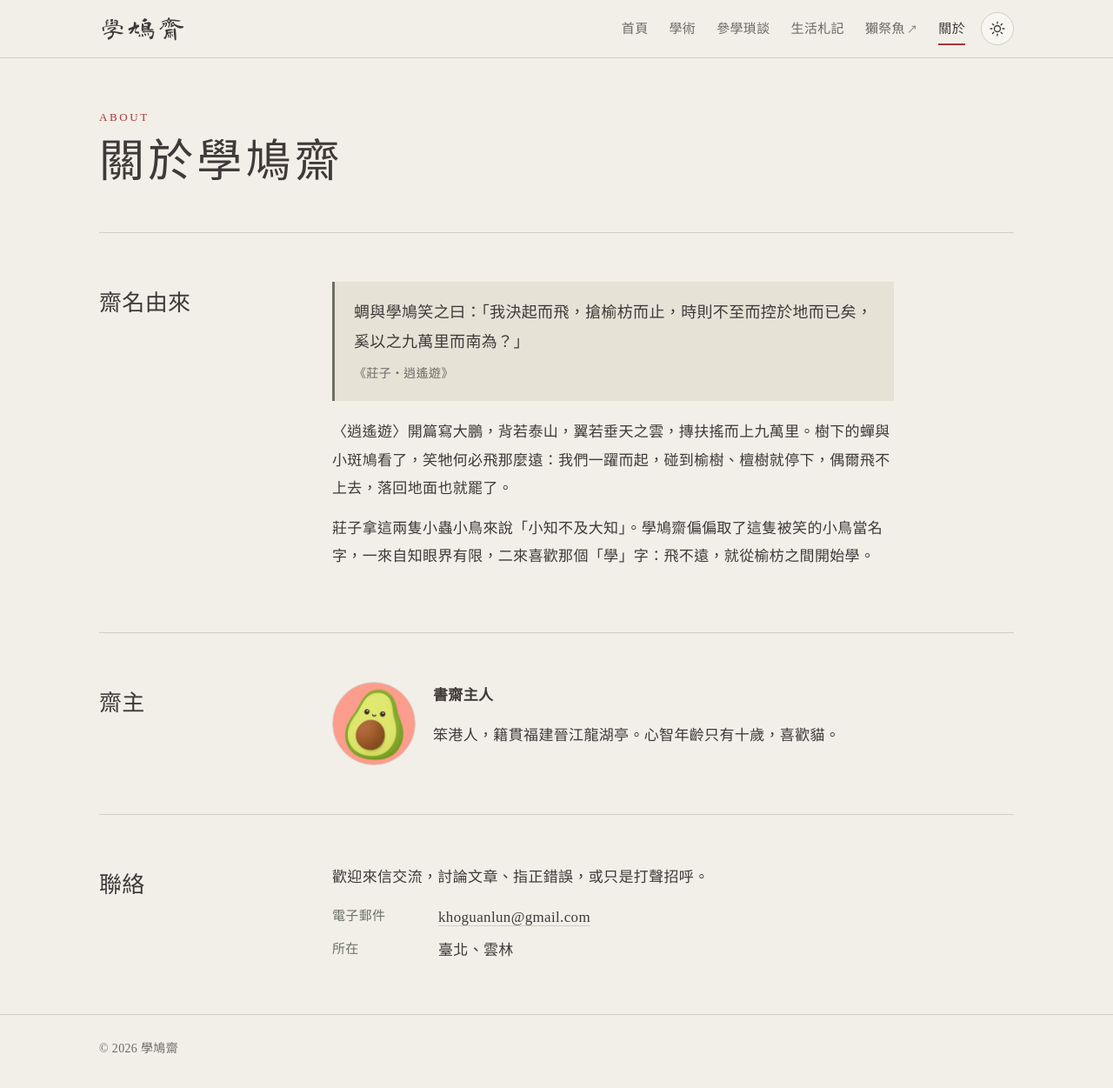
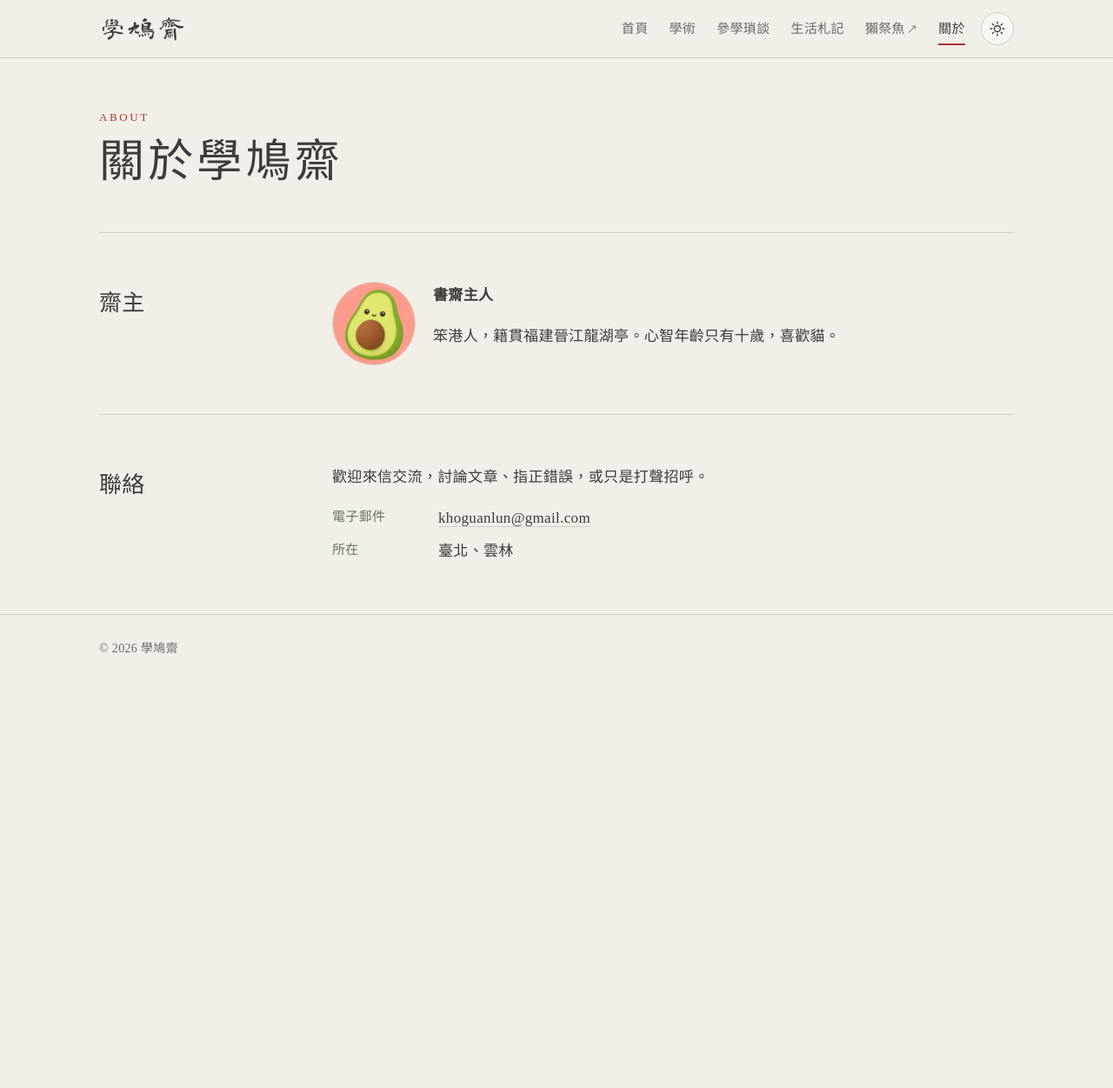
Before and after one commit to Guanlun-bot/hakkiuchay, a Jekyll site: the page built from about.html, in a window 1280 px wide and 1255 px high. Shown: the top 1251 px of the window at 87% size. Built offline with Jekyll 4.4.1, drawn with Linux system fonts in a browser that asks for light colours.

Commit message:
關於頁移除齋名由來
Co-Authored-By: Claude Opus 5.5 <noreply@anthropic.com>
Claude-Session: https://claude.ai/code/session_019SwunGJvkkbXk4KEqbxpBr

```diff
--- a/about.html
+++ b/about.html
@@ -10,16 +10,6 @@ permalink: /about/
     <div class="eyebrow">ABOUT</div>
     <h1>關於學鳩齋</h1>
   </header>
-  <section class="section">
-    <div class="about-grid">
-      <h2>齋名由來</h2>
-      <div class="body">
-        <blockquote class="quote">蜩與學鳩笑之曰：「我決起而飛，搶榆枋而止，時則不至而控於地而已矣，奚以之九萬里而南為？」<cite>《莊子・逍遙遊》</cite></blockquote>
-        <p>〈逍遙遊〉開篇寫大鵬，背若泰山，翼若垂天之雲，摶扶搖而上九萬里。樹下的蟬與小斑鳩看了，笑牠何必飛那麼遠：我們一躍而起，碰到榆樹、檀樹就停下，偶爾飛不上去，落回地面也就罷了。</p>
-        <p>莊子拿這兩隻小蟲小鳥來說「小知不及大知」。學鳩齋偏偏取了這隻被笑的小鳥當名字，一來自知眼界有限，二來喜歡那個「學」字：飛不遠，就從榆枋之間開始學。</p>
-      </div>
-    </div>
-  </section>
   <section class="section">
     <div class="about-grid">
       <h2>齋主</h2>
```
